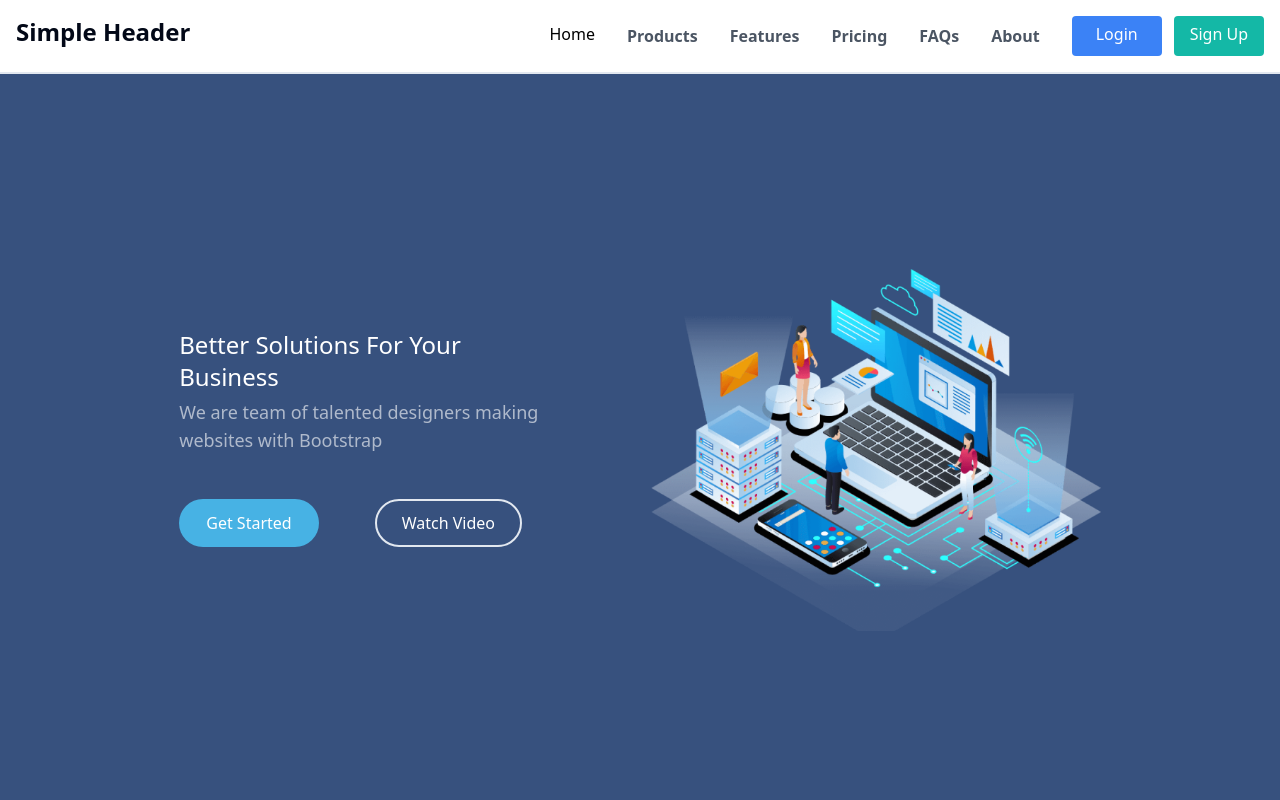
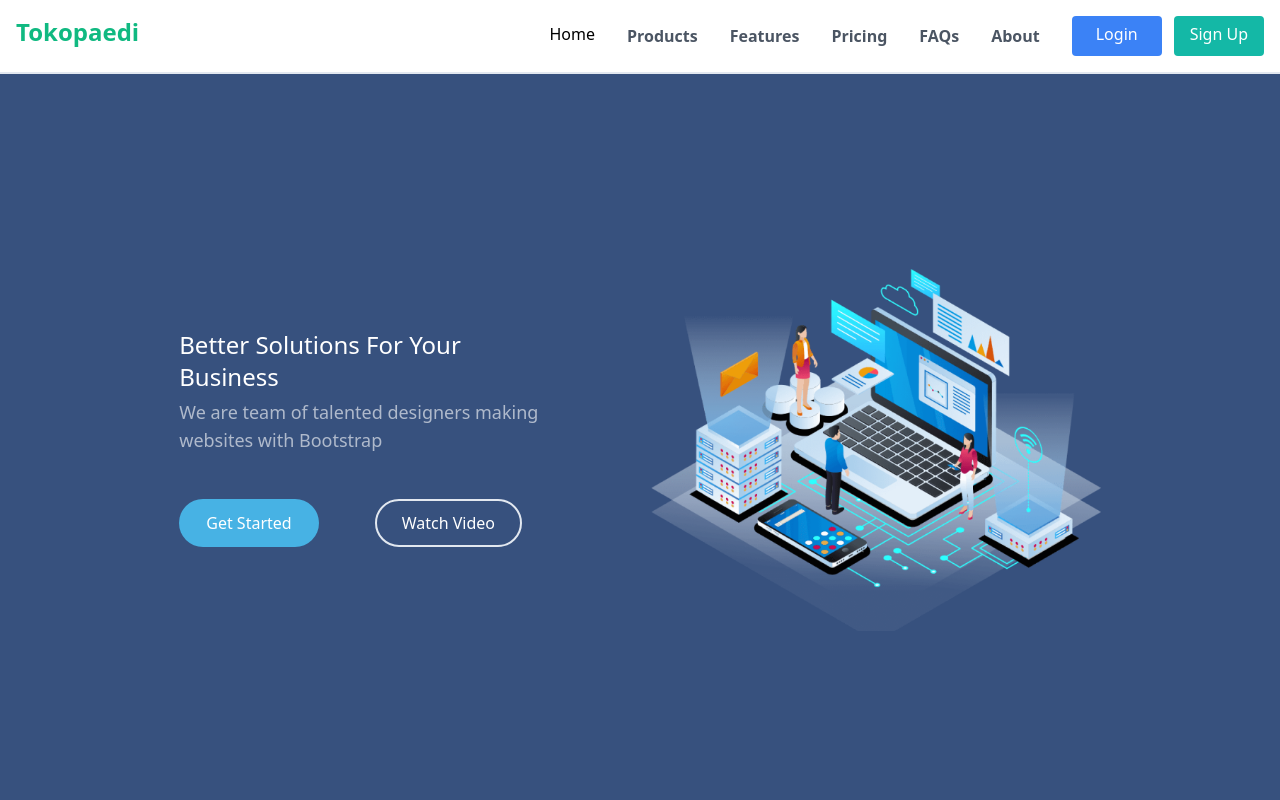
Before and after one commit to nauvaluchiha/21-auth, a React (Vite) app: page / in a window 1280 px wide. Shown: the top 800 px of the page. Built offline with nearby package versions, Linux system fonts and the light colour scheme; no server answers.

Commit message:
Update header.tsx

```diff
--- a/src/components/header.tsx
+++ b/src/components/header.tsx
@@ -17,7 +17,12 @@ export function Header() {
     if (menu) {
       menu.classList.toggle("hidden");
       html.addEventListener("click", (e) => {
-        if (e.target !== button && !button.contains(e.target as Node)) {
+        if (
+          e.target !== button &&
+          !button.contains(e.target as Node) &&
+          e.target !== menu &&
+          !menu.contains(e.target as Node)
+        ) {
           menu.classList.add("hidden");
         }
       });
@@ -29,8 +34,8 @@ export function Header() {
       <nav className="bg-white border-gray-200 dark:bg-gray-900 relative">
         <div className="max-w-screen-xl flex flex-wrap items-center justify-between mx-auto p-4">
           <Link to="/" className="flex items-center">
-            <span className="self-center text-2xl leading-7 pb-2 font-semibold whitespace-nowrap dark:text-white">
-              Simple Header
+            <span className="self-center text-2xl leading-7 pb-2 font-semibold whitespace-nowrap text-emerald-500">
+              Tokopaedi
             </span>
           </Link>
           <Button
```
